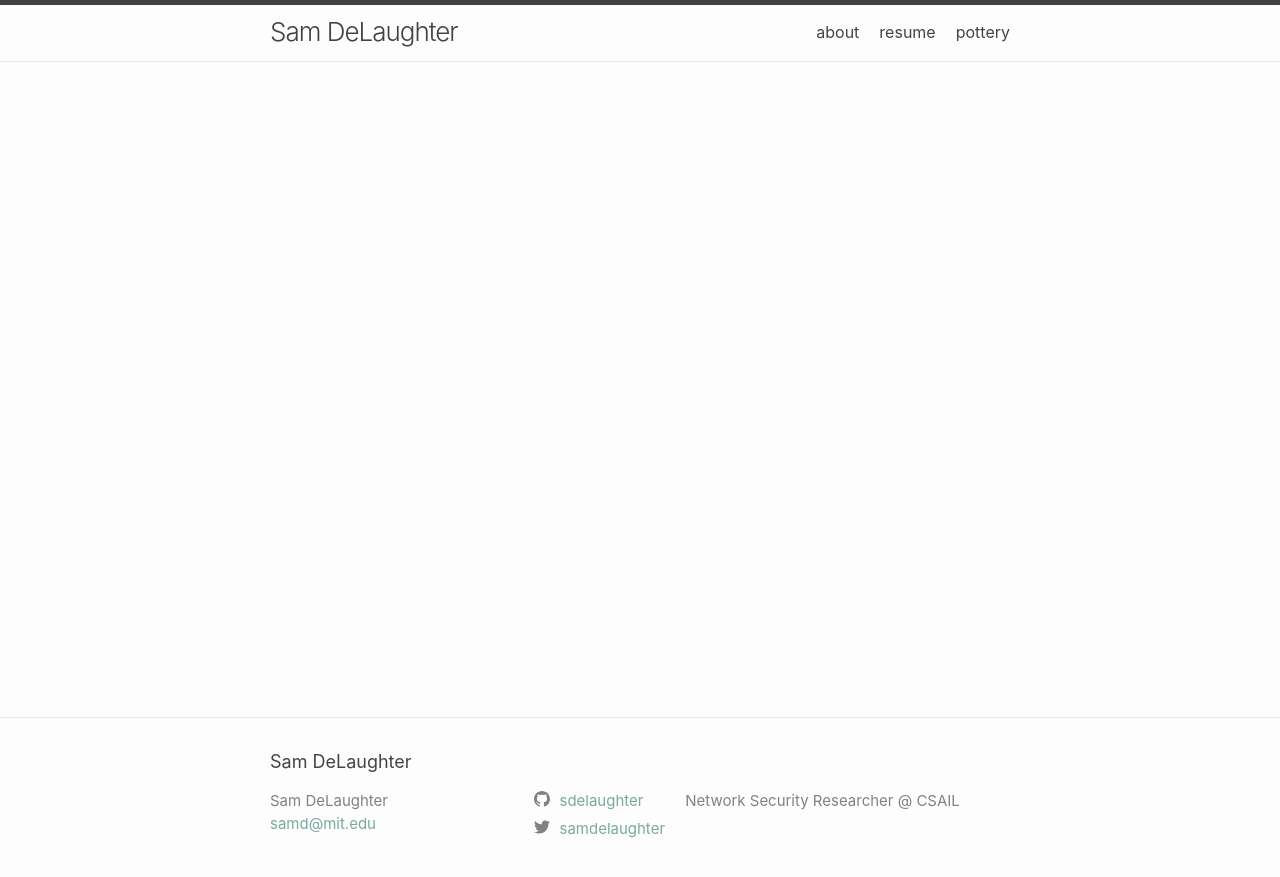
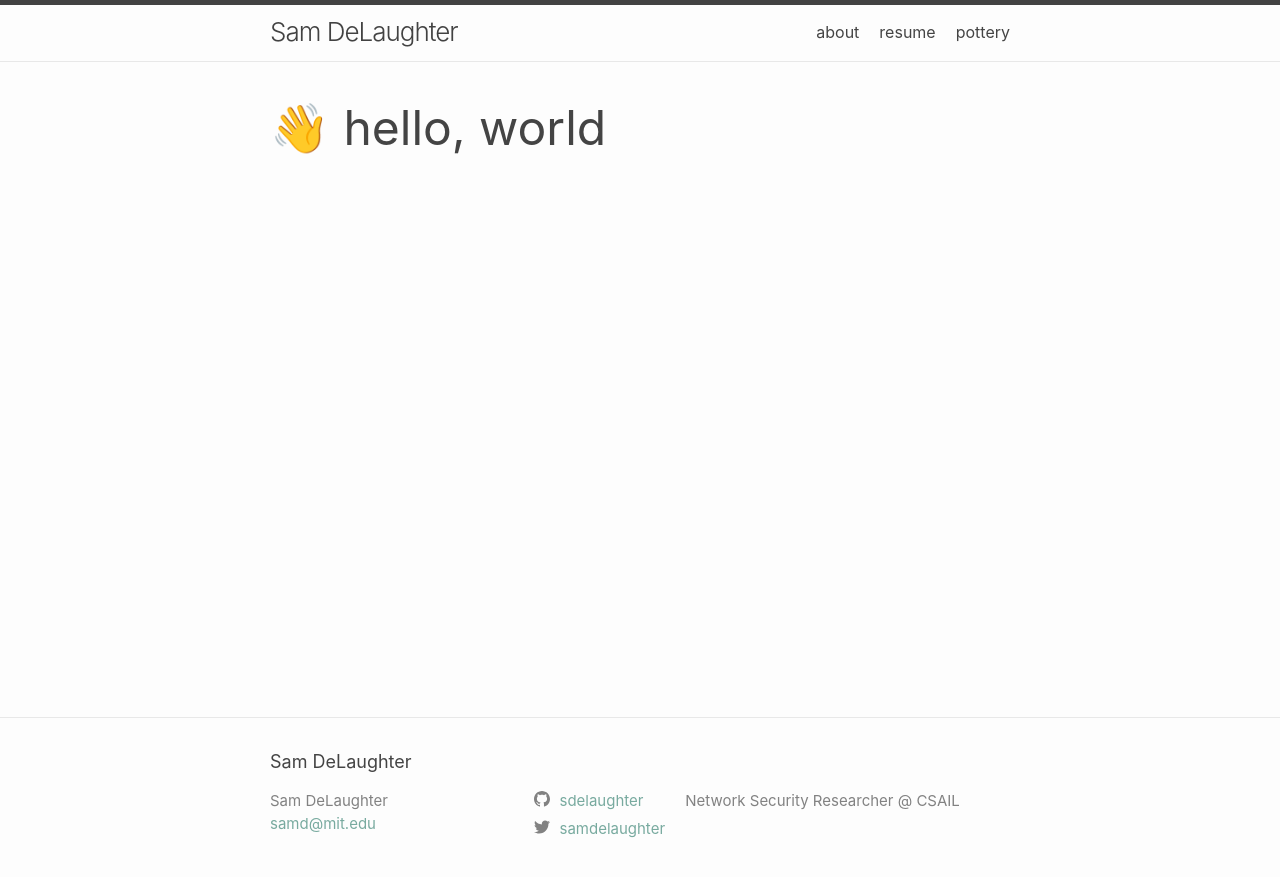
Before and after one commit to sdelaughter/sdelaughter.github.io, a Jekyll site: the page built from index.md, in a window 1280 px wide. Shown: the top 877 px of the page. Built offline with Jekyll 4.4.1, drawn with Linux system fonts in a browser that asks for light colours.

Commit message:
update landing page

```diff
--- a/index.md
+++ b/index.md
@@ -4,3 +4,9 @@
 
 layout: home
 ---
+
+<p>
+  <font size="108">
+    👋 hello, world
+  </font>
+</p>
```
